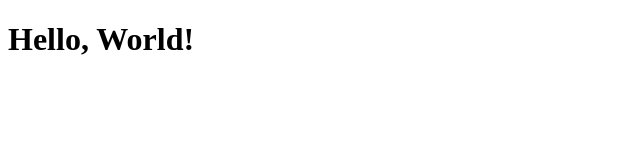
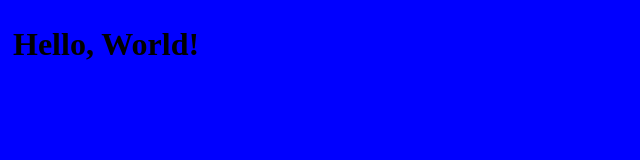
Before and after one commit to Mark3Fullen/Prework-Website-Project, a plain HTML site: page index.html in a window 1280 px wide. Shown: the whole page, without its empty margins (0-640 px from the left). Drawn offline with Linux system fonts and the light colour scheme.

Commit message:
add style.css, connect to index.html

```diff
--- a/index.html
+++ b/index.html
@@ -1,6 +1,7 @@
 <!DOCTYPE html>
 <html lang="en">
   <head>
+    <link rel="stylesheet" href="style.css">
     <title>My Website</title>
   </head>
   <body>
--- /dev/null
+++ b/style.css
@@ -0,0 +1,7 @@
+body {
+    background-color: blue;
+}
+
+h1 {
+    padding: 5px;
+}
```
